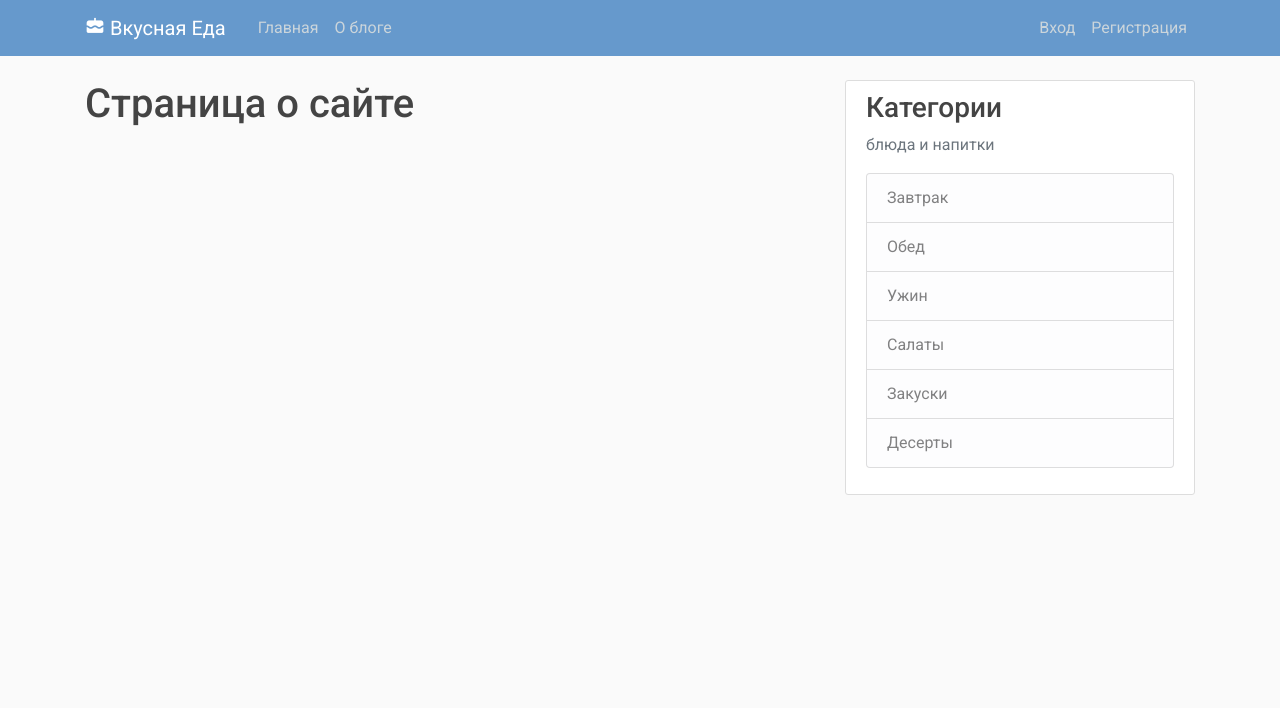
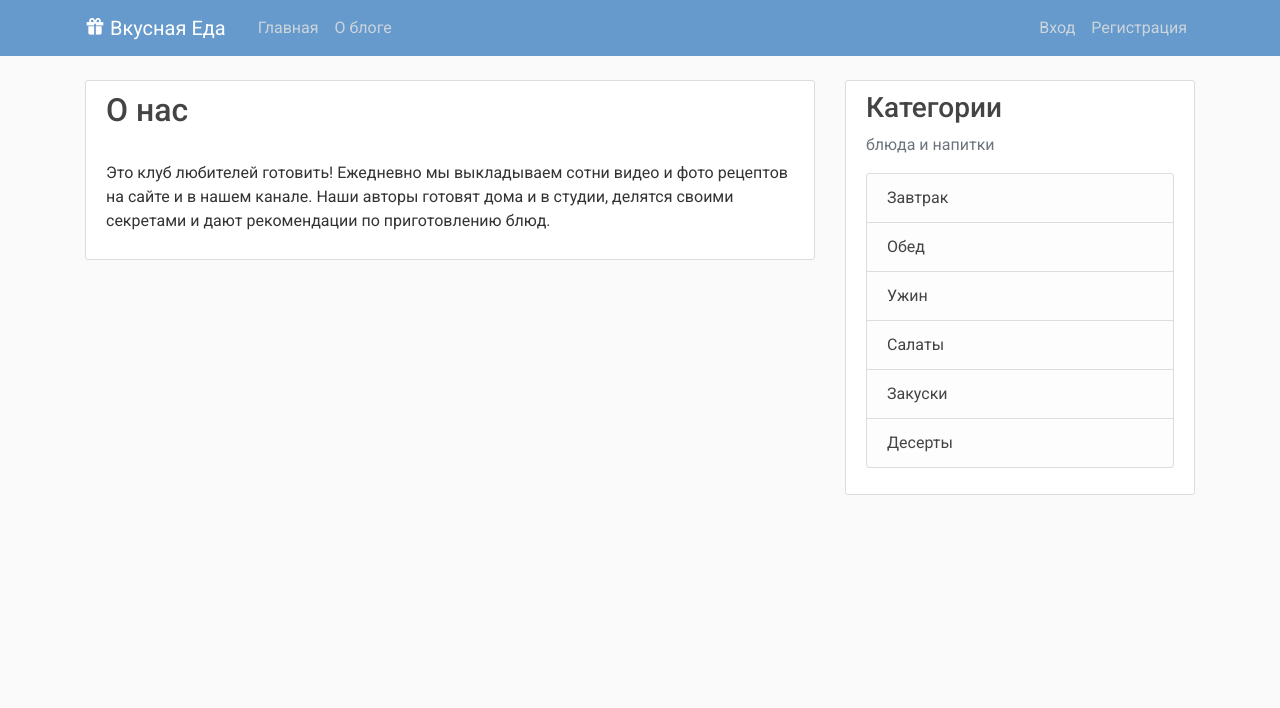
Before and after one commit to IgorPont/recipe_website, a Django app: template recipe_website/webapp/templates/webapp/about.html in a window 1280 px wide. Shown: the top 708 px of the page. Run offline with Django 3.2, Linux system fonts and the light colour scheme; the template is opened without the code that fills it, so the values that code supplies are empty; some libraries are stand-ins or nearby versions.

Commit message:
Fixed the templates

```diff
--- a/recipe_website/webapp/templates/base.html
+++ b/recipe_website/webapp/templates/base.html
@@ -23,7 +23,7 @@
     <header class="site-header">
       <nav class="navbar navbar-expand-md navbar-dark bg-blue fixed-top">
         <div class="container">
-          <a class="navbar-brand mr-4" href="{% url 'webapp-home' %}"><i class='bx bxs-cake bx-tada-hover'></i>
+          <a class="navbar-brand mr-4" href="{% url 'webapp-home' %}"><i class='bx bxs-gift bx-tada-hover'></i>
               Вкусная Еда
           </a>
           <button class="navbar-toggler" type="button" data-toggle="collapse" data-target="#navbarToggle" aria-controls="navbarToggle" aria-expanded="false" aria-label="Toggle navigation">
@@ -65,12 +65,12 @@
             <h3>Категории</h3>
             <p class='text-muted'>блюда и напитки
               <ul class="list-group">
-                <li class="list-group-item list-group-item-light">Завтрак</li>
-                <li class="list-group-item list-group-item-light">Обед</li>
-                <li class="list-group-item list-group-item-light">Ужин</li>
-                <li class="list-group-item list-group-item-light">Салаты</li>
-                <li class="list-group-item list-group-item-light">Закуски</li>
-                <li class="list-group-item list-group-item-light">Десерты</li>
+                <li class="list-group-item list-group-item-light"><a class="article-title" href="#">Завтрак</a></li>
+                <li class="list-group-item list-group-item-light"><a class="article-title" href="#">Обед</a></li>
+                <li class="list-group-item list-group-item-light"><a class="article-title" href="#">Ужин</a></li>
+                <li class="list-group-item list-group-item-light"><a class="article-title" href="#">Салаты</a></li>
+                <li class="list-group-item list-group-item-light"><a class="article-title" href="#">Закуски</a></li>
+                <li class="list-group-item list-group-item-light"><a class="article-title" href="#">Десерты</a></li>
               </ul>
             </p>
           </div>
--- a/recipe_website/webapp/templates/webapp/about.html
+++ b/recipe_website/webapp/templates/webapp/about.html
@@ -1,7 +1,12 @@
 {% extends "base.html" %}
 
 {% block content %}
-
-<h1>Страница о сайте</h1>
-
+<article class="media content-section">
+    <div class="media-body">
+        <h2 class="article-title">О нас</h2>
+        <img src="{{ r.image.url }}" class="img-fluid rounded" style="margin-bottom: 1rem;" alt="{{ r.title }}">
+        <p class="article-content">Это клуб любителей готовить! Ежедневно мы выкладываем сотни видео и фото рецептов
+            на сайте и в нашем канале. Наши авторы готовят дома и в студии, делятся своими секретами и дают рекомендации по приготовлению блюд.</p>
+    </div>
+</article>
 {% endblock content %}
```
Also changed, not shown: recipe_website/webapp/templates/webapp/home.html (+3 -5 lines), README.md.
